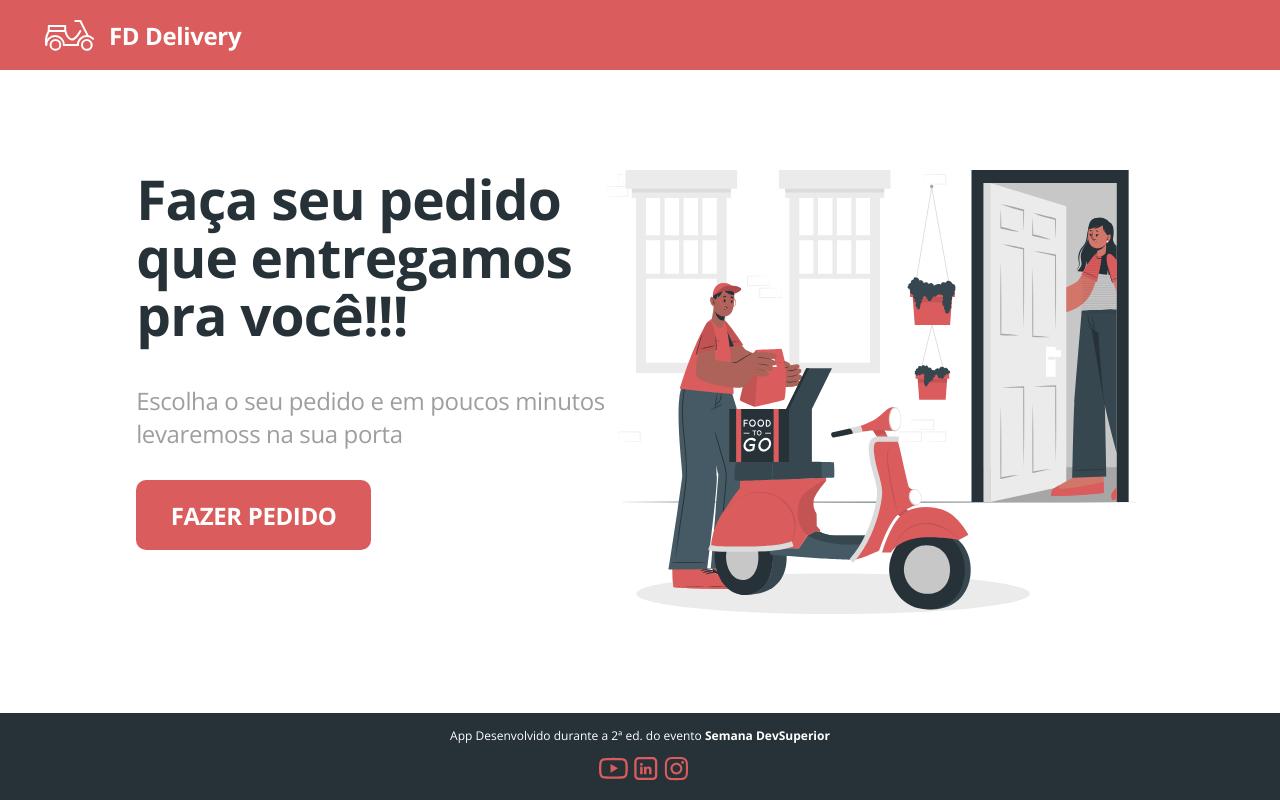
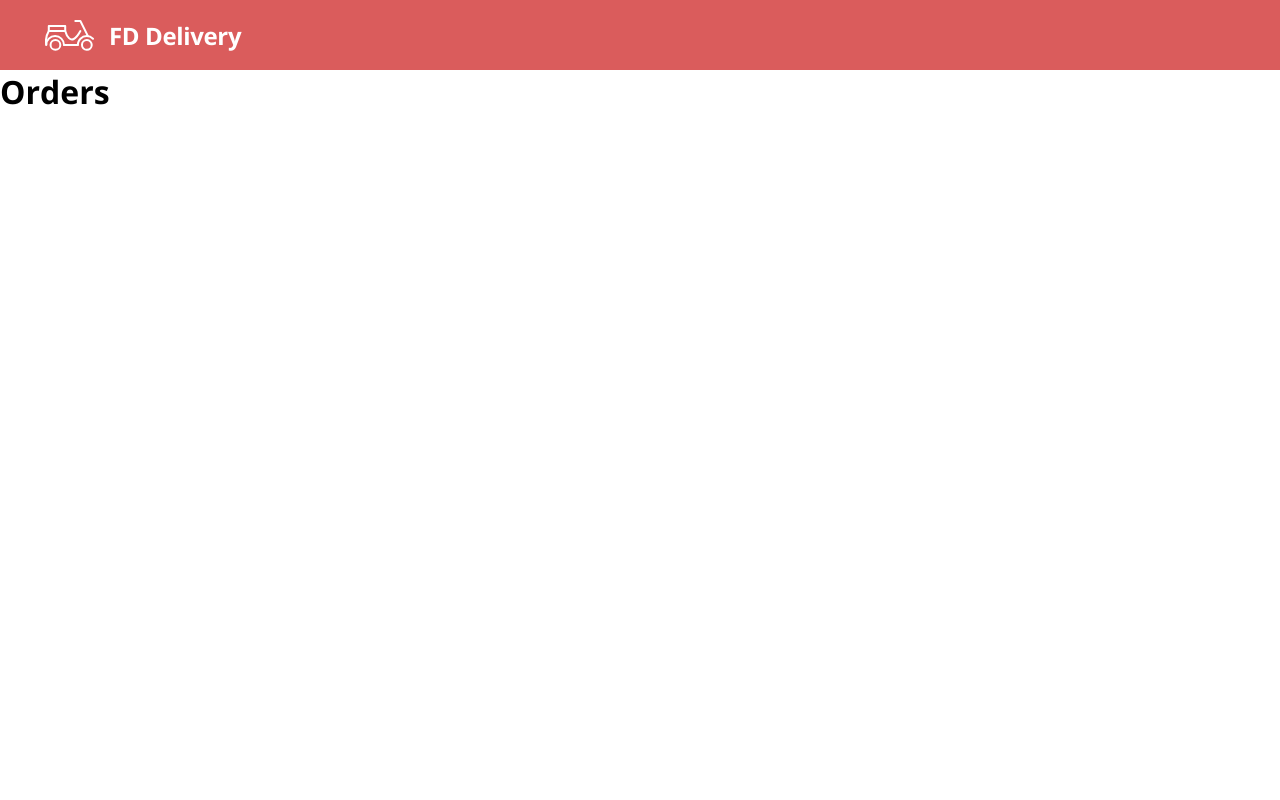
Before and after one commit to fagnercsouza/fsdeliver-sds2, a React (Create React App) app in the folder front-web/: page /orders in a window 1280 px wide. Built offline with nearby package versions, Linux system fonts and the light colour scheme.

Commit message:
Create Router

```diff
--- a/front-web/src/App.tsx
+++ b/front-web/src/App.tsx
@@ -1,14 +1,14 @@
 import './App.css';
-import Home from './Home';
 import NavBar from './NavBar'
+import Routes from './Routes';
 
 function App() {
 
   return (
-    <div>
-      <NavBar/>
-      <Home/>
-    </div>
+
+
+      <Routes/>
+
   );
 }
 
--- a/front-web/src/Home/index.tsx
+++ b/front-web/src/Home/index.tsx
@@ -1,5 +1,6 @@
 import './styles.css';
 import{ReactComponent as Main} from './main.svg'
+import {Link} from 'react-router-dom'
 import Footer from '../Footer';
 function Home(){
     return(
@@ -9,7 +10,7 @@
           <div className="home-actions">
               <h1 className="home-title">Faça seu pedido <br/>que entregamos <br/>pra você!!!</h1>
               <h3 className="home-subtitle">Escolha o seu pedido e em poucos minutos <br/>levaremoss na sua porta</h3>
-              <a className="home-btn-order" href="local">FAZER PEDIDO</a>
+              <Link to="/orders" className="home-btn-order" >FAZER PEDIDO</Link>
           </div>
           <div className="home-image">
               <Main/>
--- a/front-web/src/NavBar/index.tsx
+++ b/front-web/src/NavBar/index.tsx
@@ -1,10 +1,11 @@
 import './styles.css';
 import { ReactComponent as Logo } from './logo.svg';
+import {Link} from 'react-router-dom'
 function NavBar(){
     return(
         <nav className="main-navbar">
             <Logo/>
-            <a href="local" className="navbar-text">FD Delivery</a>
+            <Link to="/" className="navbar-text">FD Delivery</Link>
         </nav>
     )
 }
--- /dev/null
+++ b/front-web/src/Routes.tsx
@@ -0,0 +1,21 @@
+import{ BrowserRouter, Switch, Route} from 'react-router-dom'
+import Home from './Home'
+import NavBar from './NavBar'
+import Orders from './orders'
+
+function Routes(){
+    return(
+        <BrowserRouter>
+            <NavBar/>
+            <Switch>
+                <Route path="/orders" >
+                    <Orders/>
+                </Route>
+                <Route path="/">
+                    <Home/>
+                </Route>
+            </Switch>
+        </BrowserRouter>
+    )
+}
+export default Routes;
--- /dev/null
+++ b/front-web/src/orders/index.tsx
@@ -0,0 +1,11 @@
+import './styles.css'
+function Orders(){
+
+    return(
+        <div className="orders-main">
+            <h1>Orders</h1>
+        </div>
+    )
+}
+
+export default Orders;
```
Also changed, not shown: front-web/src/orders/styles.css (added), 2 other files (tests, documents, lock files or other folders).
